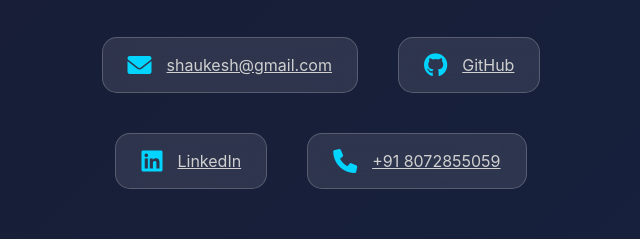
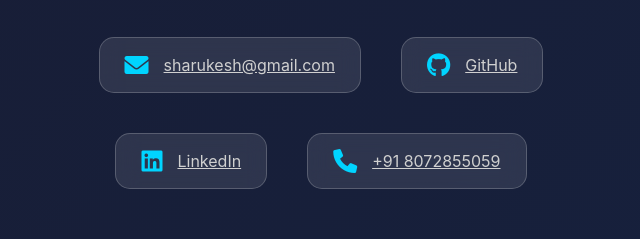
Before and after one commit to Sharukesh3/Sharukesh3.github.io, a plain HTML site: page index.html in a window 1280 px wide. Shown: the part 4849-5088 px from the top of the page, 319-959 px from the left. Drawn offline with Linux system fonts and the light colour scheme.

Commit message:
Update index.html

```diff
--- a/index.html
+++ b/index.html
@@ -787,7 +787,7 @@
         <div class="contact-info">
             <div class="contact-item">
                 <i class="fas fa-envelope contact-icon"></i>
-                <a href="mailto:shaukesh@gmail.com" class="contact-text">shaukesh@gmail.com</a>
+                <a href="mailto:shaukesh@gmail.com" class="contact-text">sharukesh@gmail.com</a>
             </div>
             <div class="contact-item">
                 <i class="fab fa-github contact-icon"></i>
```
